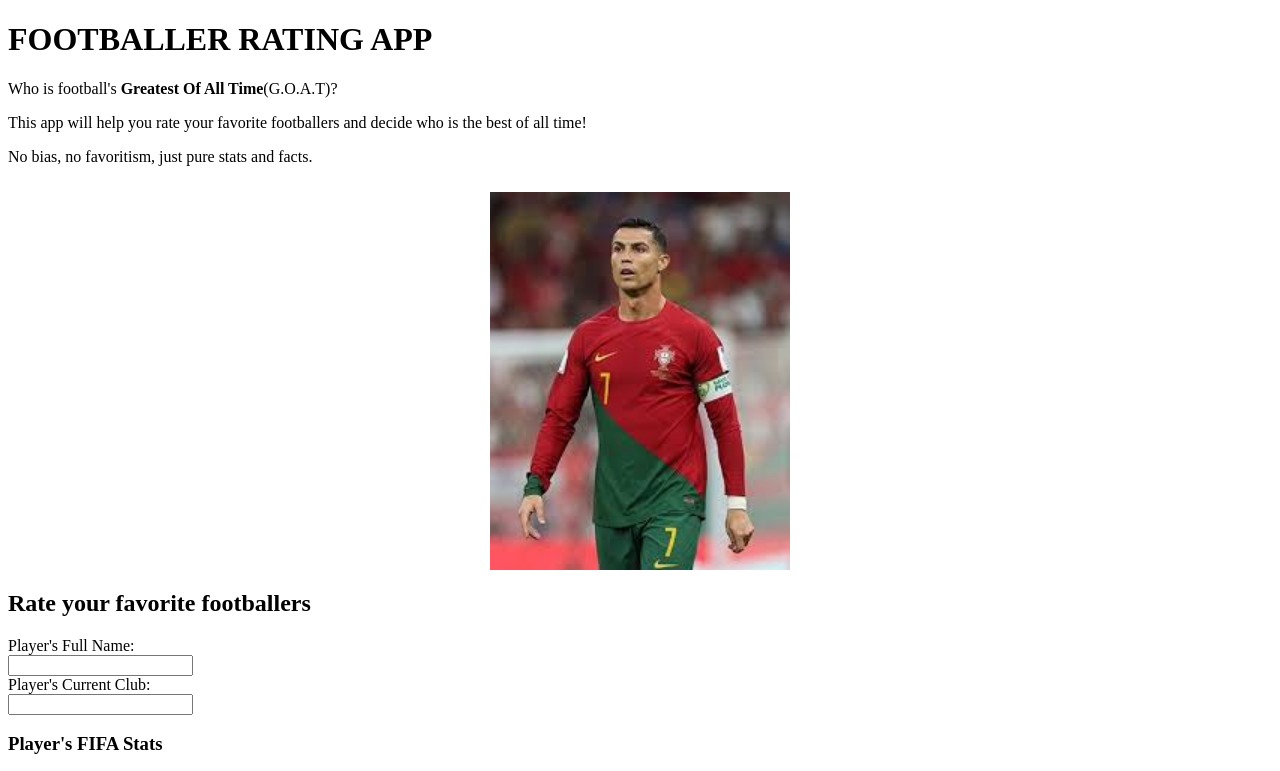
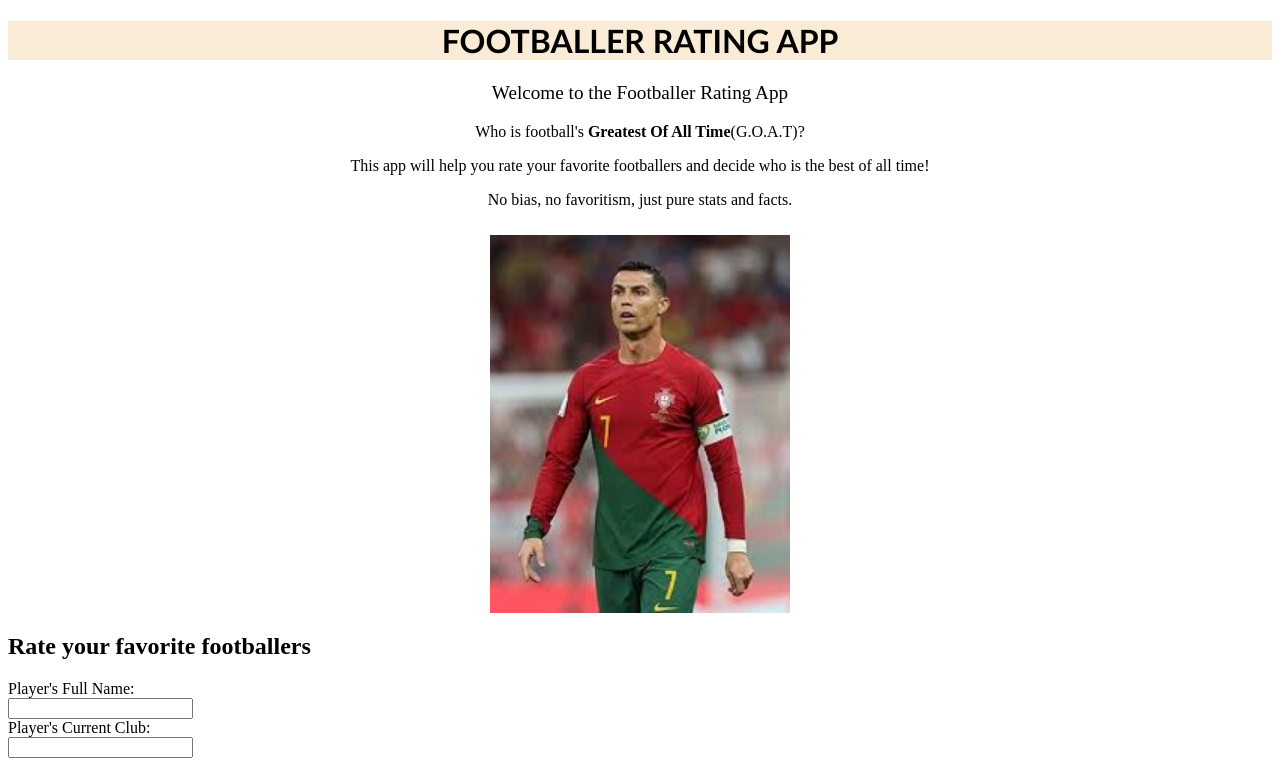
Before and after one commit to neema-edward/footballer-rating-app, a plain HTML site: page index.html in a window 1280 px wide. Shown: the top 771 px of the page. Drawn offline with Linux system fonts and the light colour scheme; a script that the page names is missing.

Commit message:
adds styles for im1, headerand intro

```diff
--- a/index.html
+++ b/index.html
@@ -8,9 +8,10 @@
 </head>
 <body class="container">
     <div>
-        <h1>FOOTBALLER RATING APP</h1>
+        <h1 class="header">FOOTBALLER RATING APP</h1>
     </div>
-    <div>
+    <div class="intro">
+        <p style="font-size: larger;">Welcome to the Footballer Rating App</p>
         <p>Who is football's <strong>Greatest Of All Time</strong>(G.O.A.T)?</p>
         <p>This app will help you rate your favorite footballers and decide who is the best of all time!</p>
         <p>No bias, no favoritism, just pure stats and facts.</p>
--- a/style.css
+++ b/style.css
@@ -9,3 +9,13 @@
     margin: 0 auto;
     padding-top: 10px;
 }
+
+.header {
+    text-align: center;
+    font-family: 'Gill Sans', 'Gill Sans MT', Calibri, 'Trebuchet MS', sans-serif;
+    background-color: antiquewhite;
+}
+
+.intro {
+    text-align: center;
+}
```
